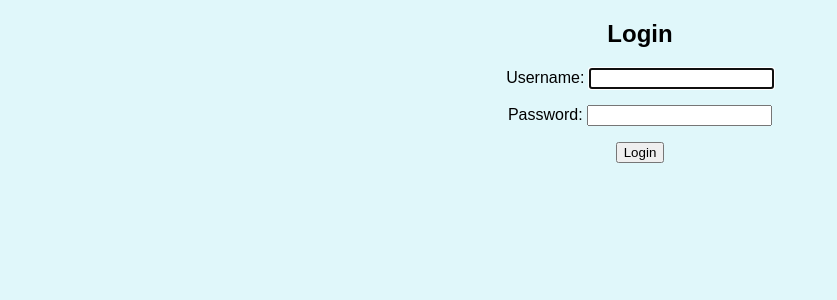
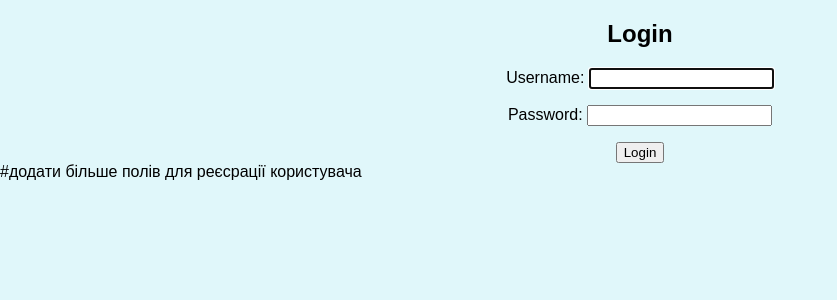
Before and after one commit to YuraS1mple/Bezrodnyi.Unyversity.Eco-Friendly_Lifestyle_Tracker, a Django app: page /accounts/login/ in a window 1280 px wide. Shown: the top 300 px of the page, without its empty margins (0-837 px from the left). Run offline with Django 5.2, Linux system fonts and the light colour scheme.

Commit message:
Update login.html

```diff
--- a/main/templates/registration/login.html
+++ b/main/templates/registration/login.html
@@ -17,3 +17,4 @@
     </div>
 </body>
 </html>
+#додати більше полів для реєсрації користувача
```
